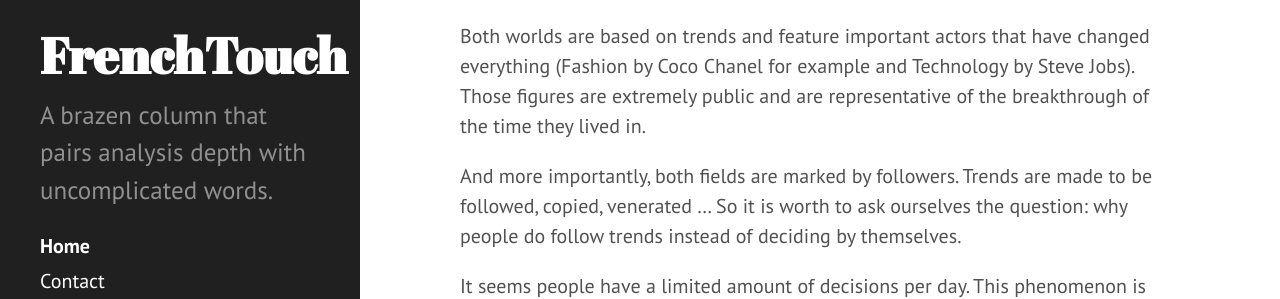
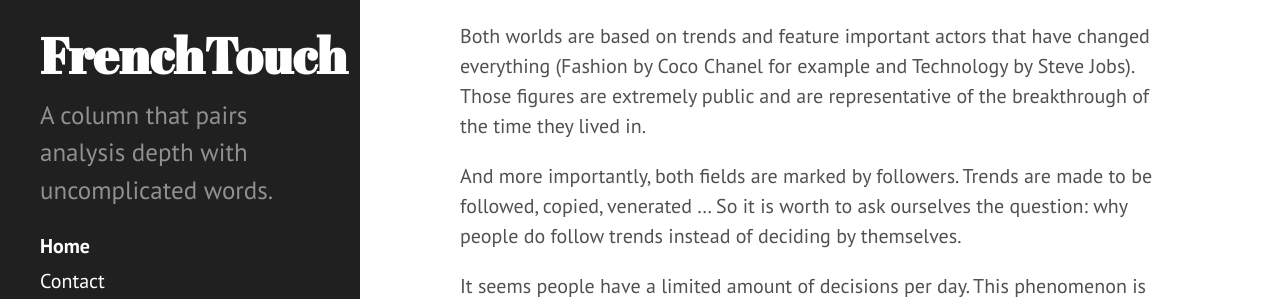
Before and after one commit to touch4tech/touch4tech, a Jekyll site: the page built from index.html, in a window 1280 px wide. Shown: the part 476-775 px from the top of the page. Built offline with Jekyll 4.4.1, drawn with Linux system fonts in a browser that asks for light colours; some web fonts are replaced; Markdown is read by kramdown in place of the engine named in the settings; the list of posts is cut into pages by our own code.

Commit message:
removed brazen

```diff
--- a/_config.yml
+++ b/_config.yml
@@ -9,7 +9,7 @@ relative_permalinks: true
 # Setup
 title:            FrenchTouch
 tagline:          'Because the world needs depth'
-description:      'A brazen column that pairs analysis depth with uncomplicated words.'
+description:      'A column that pairs analysis depth with uncomplicated words.'
 url:              http://french-touch.tech
 baseurl:          /
 
```
